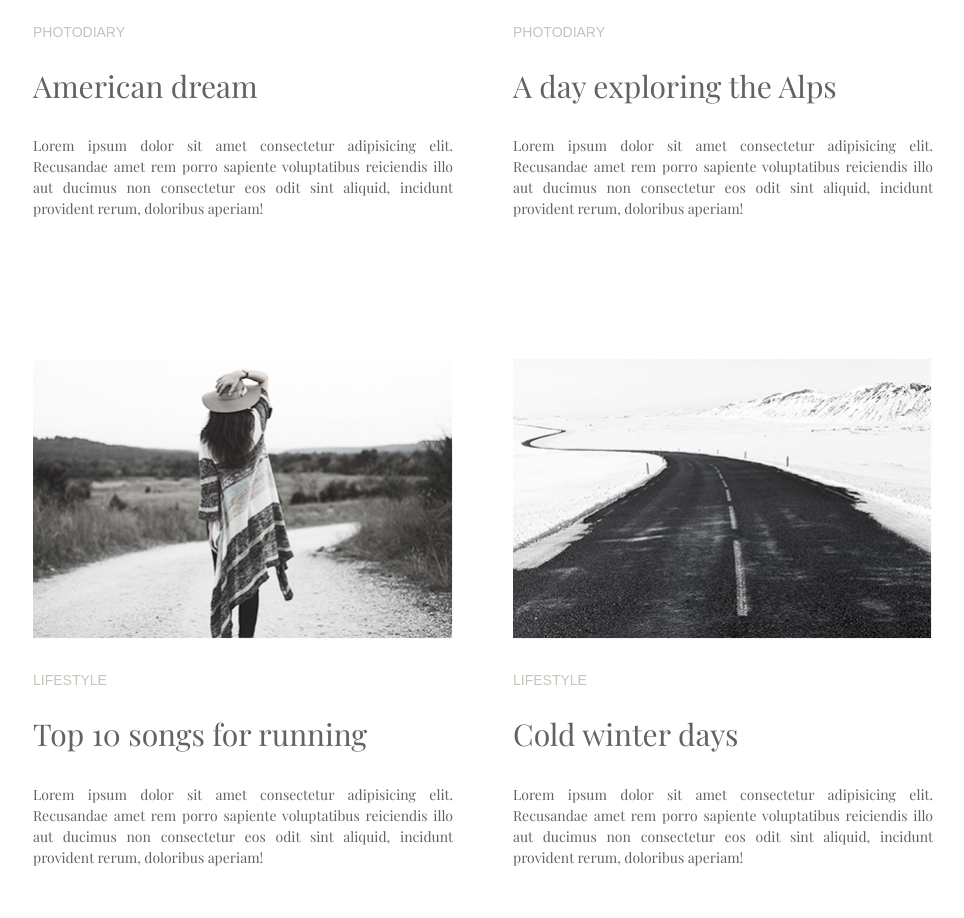
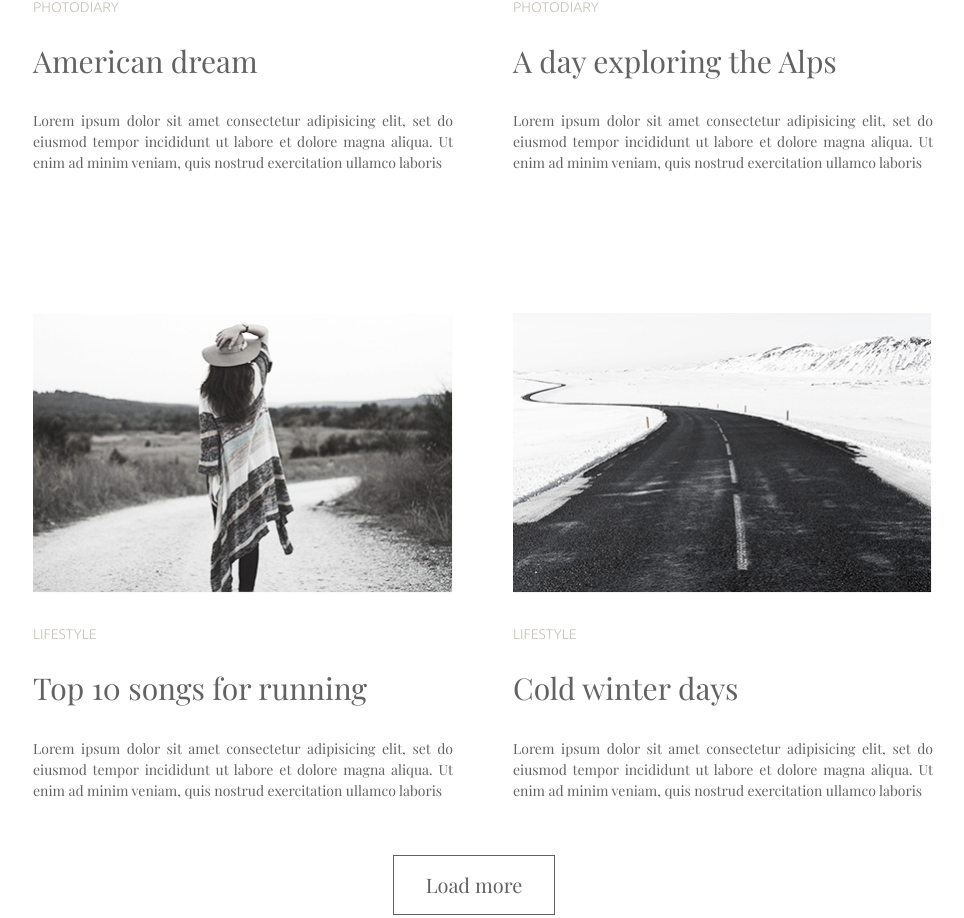
Before and after one commit to RomanOmelianenko/goit-fe-course, a plain HTML site: page html-css/module-3/index.html in a window 1280 px wide. Shown: the part 1139-2057 px from the top of the page, without its empty margins (157-1121 px from the left). Drawn offline with nearby package versions, Linux system fonts and the light colour scheme.

Commit message:
Home work 4

```diff
--- a/html-css/module-3/css/style.css
+++ b/html-css/module-3/css/style.css
@@ -20,11 +20,11 @@
 }
 .site-navigation a:hover,
 .site-navigation a:focus {
-    color: green;
+    color: none;
 }
 /* Навигация HEADER */
 .page-header {
-    margin-bottom: 104px;
+    margin-bottom: 100px;
 }
 .site-navigation {
     margin: 0;
@@ -60,11 +60,12 @@
     display: inline-block;
     margin: 0;
     padding: 0;
+    font-size: 0;
 }
 .photo-list-item {
     display: inline-block;
     width: 420px;
-    margin-right: 56px;
+    margin-right: 60px;
     margin-bottom: 138px;
 }
 .photo-list-item:nth-child(2n) {
@@ -117,9 +118,9 @@
 }
 .paragraph {
     font-size: 14px;
-    font-weight: 400;
+    font-weight: 300;
     font-style: normal;
-    font-family: 'Myriad Pro', sans-serif;
+    font-family: 'Ubuntu', sans-serif;
     color: #c8c3b9;
 }
 h1, h2 {
--- a/html-css/module-3/index.html
+++ b/html-css/module-3/index.html
@@ -5,7 +5,7 @@
     <meta name="viewport" content="width=device-width, initial-scale=1.0">
     <title>Homework-3</title>
     <link rel="stylesheet" href="https://necolas.github.io/normalize.css/8.0.1/normalize.css">
-    <link rel="stylesheet" href="https://fonts.googleapis.com/css2?family=Playfair+Display:wght@400;600;700;900&display=swap">
+    <link href="https://fonts.googleapis.com/css?family=Playfair+Display:400,600,700,900|Ubuntu:300,400&display=swap" rel="stylesheet">
     <link rel="stylesheet" href="css/style.css">
 </head>
 <body>
@@ -35,49 +35,48 @@
                    <img src="./img/1.jpg" alt="festival">
                    <p class="paragraph">LIFESTYLE</p>
                    <h1>More than just music festival</h1>
-                   <p>Lorem ipsum dolor sit amet consectetur adipisicing elit. Recusandae amet
-                      rem porro sapiente voluptatibus reiciendis illo aut ducimus non consectetur
-                      eos odit sint aliquid, incidunt provident rerum, doloribus aperiam!</p>
-               </li>
+                   <p>Lorem ipsum dolor sit amet consectetur adipisicing elit, set do
+                      eiusmod tempor incididunt ut labore et dolore magna aliqua. Ut
+                      enim ad minim veniam, quis nostrud exercitation ullamco laboris
                <li class="photo-list-item coffee">
                    <img src="./img/2.jpg" alt="coffee">
                    <p class="paragraph">LIFESTYLE</p>
                    <h2>Life tastes better with coffee</h2>
-                   <p>Lorem ipsum dolor sit amet consectetur adipisicing elit. Recusandae amet
-                      rem porro sapiente voluptatibus reiciendis illo aut ducimus non consectetur
-                      eos odit sint aliquid, incidunt provident rerum, doloribus aperiam!</p>
+                   <p>Lorem ipsum dolor sit amet consectetur adipisicing elit, set do
+                      eiusmod tempor incididunt ut labore et dolore magna aliqua. Ut
+                      enim ad minim veniam, quis nostrud exercitation ullamco laboris</p>
                </li>
                <li class="photo-list-item">
                    <img src="./img/3.jpg" alt="dream">
                    <p class="paragraph">PHOTODIARY</p>
                    <h2>American dream</h2>
-                   <p>Lorem ipsum dolor sit amet consectetur adipisicing elit. Recusandae amet
-                      rem porro sapiente voluptatibus reiciendis illo aut ducimus non consectetur
-                      eos odit sint aliquid, incidunt provident rerum, doloribus aperiam!</p>
+                   <p>Lorem ipsum dolor sit amet consectetur adipisicing elit, set do
+                      eiusmod tempor incididunt ut labore et dolore magna aliqua. Ut
+                      enim ad minim veniam, quis nostrud exercitation ullamco laboris</p>
                </li>
                <li class="photo-list-item exploring">
                    <img src="./img/4.jpg" alt="exploring">
                    <p class="paragraph">PHOTODIARY</p>
                    <h2>A day exploring the Alps</h2>
-                   <p>Lorem ipsum dolor sit amet consectetur adipisicing elit. Recusandae amet
-                      rem porro sapiente voluptatibus reiciendis illo aut ducimus non consectetur
-                      eos odit sint aliquid, incidunt provident rerum, doloribus aperiam!</p>
+                   <p>Lorem ipsum dolor sit amet consectetur adipisicing elit, set do
+                      eiusmod tempor incididunt ut labore et dolore magna aliqua. Ut
+                      enim ad minim veniam, quis nostrud exercitation ullamco laboris</p>
                </li>
                <li class="photo-list-item last" >
                    <img src="./img/5.jpg" alt="running">
                    <p class="paragraph">LIFESTYLE</p>
                    <h2>Top 10 songs for running</h2>
-                   <p>Lorem ipsum dolor sit amet consectetur adipisicing elit. Recusandae amet
-                      rem porro sapiente voluptatibus reiciendis illo aut ducimus non consectetur
-                      eos odit sint aliquid, incidunt provident rerum, doloribus aperiam!</p>
+                   <p>Lorem ipsum dolor sit amet consectetur adipisicing elit, set do
+                      eiusmod tempor incididunt ut labore et dolore magna aliqua. Ut
+                      enim ad minim veniam, quis nostrud exercitation ullamco laboris</p>
                </li>
                <li class="photo-list-item last" id="winter">
                    <img src="./img/6.jpg" alt="winter">
                    <p class="paragraph">LIFESTYLE</p>
                    <h2>Cold winter days</h2>
-                   <p>Lorem ipsum dolor sit amet consectetur adipisicing elit. Recusandae amet
-                      rem porro sapiente voluptatibus reiciendis illo aut ducimus non consectetur
-                      eos odit sint aliquid, incidunt provident rerum, doloribus aperiam!</p>
+                   <p>Lorem ipsum dolor sit amet consectetur adipisicing elit, set do
+                      eiusmod tempor incididunt ut labore et dolore magna aliqua. Ut
+                      enim ad minim veniam, quis nostrud exercitation ullamco laboris</p>
                </li>
            </ul>
         </section>
--- a/html-css/module-4/css/style.css
+++ b/html-css/module-4/css/style.css
@@ -32,8 +32,8 @@
     /* background-color: yellow; */
 }
 .logo {
+    float: left;
     margin: 0;
-    float: left;
     /* vertical-align: middle; */
 }
 .site-navigation {
@@ -201,7 +201,7 @@
     font-weight: 900;
     font-style: normal;
     font-family: 'Roboto', sans-serif;
-    padding-top: 8px;
+    padding-top: 10px;
     padding-left: 14px;
 }
 .price {
@@ -214,7 +214,7 @@
     font-style: normal;
     font-family: 'Roboto', sans-serif;
     text-align: center;
-    padding-top: 8px;
+    padding-top: 10px;
     margin-right: 0;
 }
 
```
